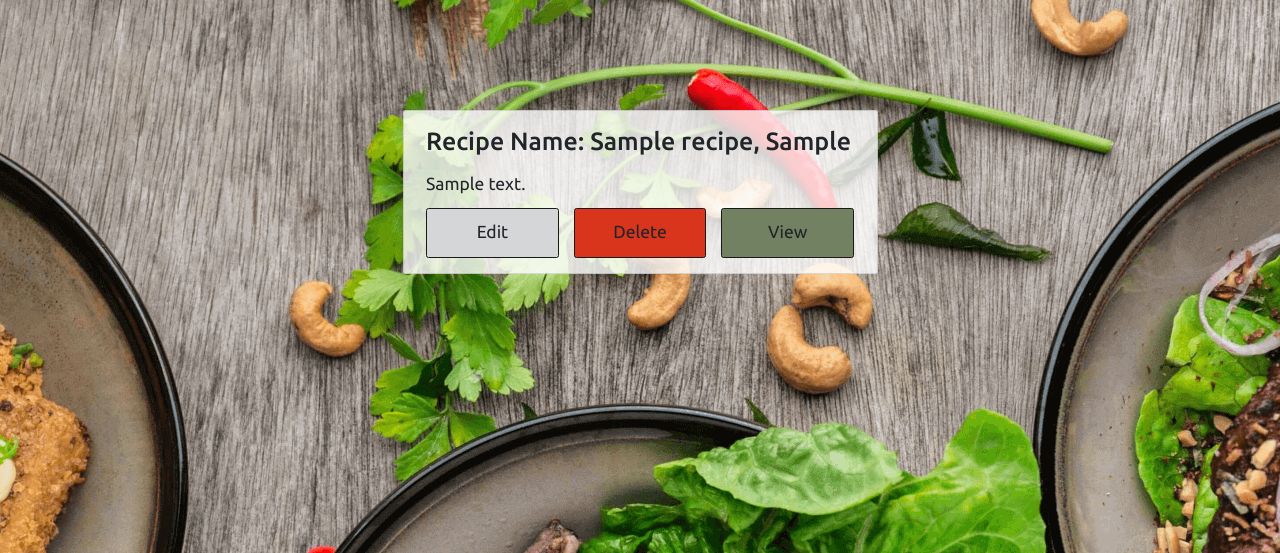
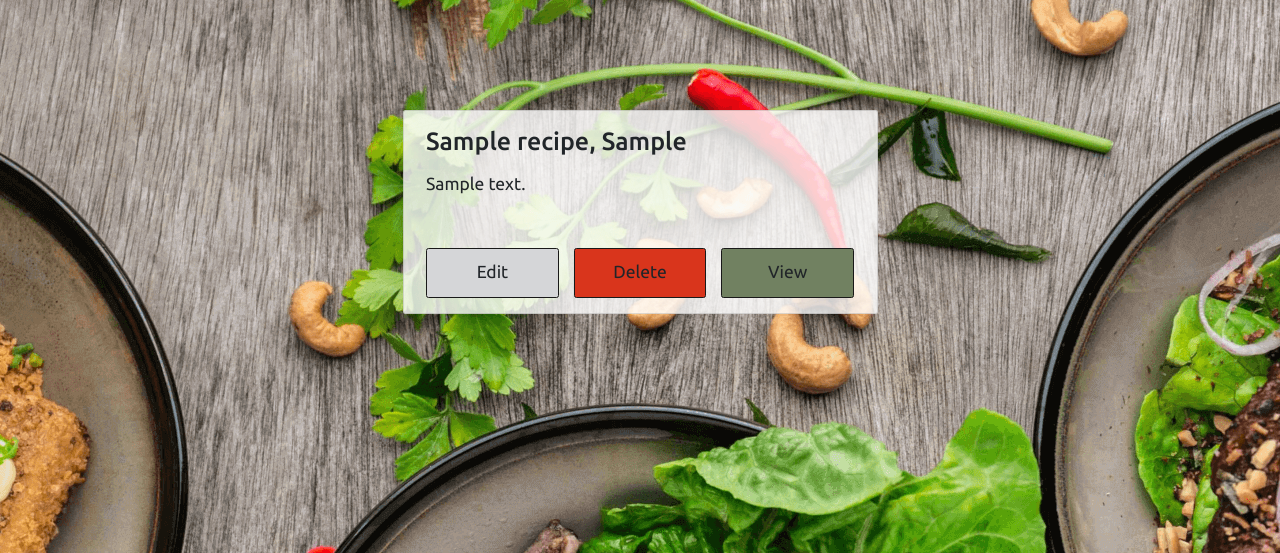
Before and after one commit to Zelhorst92/share-your-recipes, a Flask app: page /search in a window 1280 px wide. Shown: the part 46-599 px from the top of the page. Run offline with Flask 2, Linux system fonts and the light colour scheme; the visitor is signed in with stand-in values (Sample User, id 1); a database or web service that is not in the repository returns one stand-in record (values such as "Sample title"); some libraries are stand-ins or nearby versions.

Commit message:
Change styling to recipe cardS

```diff
--- a/static/css/styles.css
+++ b/static/css/styles.css
@@ -193,6 +193,11 @@ body {
 
 .card-body {
     padding: 1.5rem;
+    min-height: 15rem;
+}
+
+.card-desc {
+    margin-bottom: 5rem;
 }
 
 .dashboard-card {
--- a/templates/pages/recipes.html
+++ b/templates/pages/recipes.html
@@ -4,10 +4,10 @@
 <div class="row">
 	{% for recipe in recipes %}
 		{% if recipe.is_public == True or session.user|lower == recipe.created_by|lower or is_superuser%}
-		<div class="col-12 col-sm-10 offset-sm-1 col-md-5 mx-auto mt-5 card">
+		<div class="col-12 col-sm-10 offset-sm-1 col-md-5 mx-auto mt-5 card ">
 			<div class="card-body">
-				<h5 class="card-title">Recipe Name: {{ recipe.recipe_name }}, {{ recipe.recipe_category }} </h5>
-				<p>{{ recipe.recipe_description }} </p>
+				<h5 class="card-title">{{ recipe.recipe_name }}, {{ recipe.recipe_category }} </h5>
+				<p class="card-desc">{{ recipe.recipe_description }} </p>
 				<div class="row justify-content-end">
 						{% if session.user|lower == recipe.created_by|lower or is_superuser %}
 						<div class="col-4">
```
